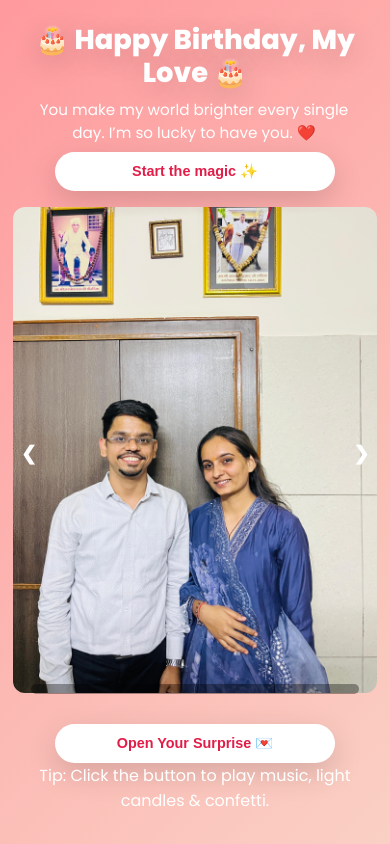
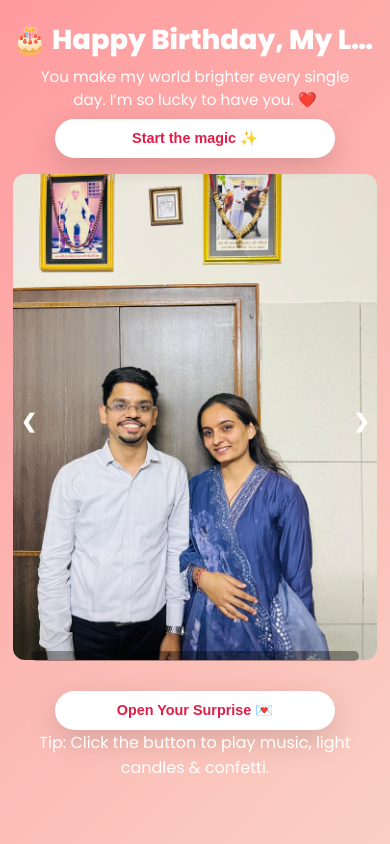
Before and after one commit to Hariom1607/25-03-25, a plain HTML site: page index.html in a window 390 px wide. Drawn offline with nearby package versions, Linux system fonts and the light colour scheme.

Commit message:
Fix mobile view spacing and font scaling

```diff
--- a/index.html
+++ b/index.html
@@ -52,12 +52,12 @@
 
       <div class="slides fade">
         <img src="assets/images/pic4.jpg" alt="Memory 4">
-        <div class="caption" data-text="💞 Our Adventure Begins 💞"></div>
+        <div class="caption" data-text="💞 The Smile you gave me 💞"></div>
       </div>
 
       <div class="slides fade">
         <img src="assets/images/pic5.jpg" alt="Memory 5">
-        <div class="caption" data-text="🌹 Moments We Cherish 🌹"></div>
+        <div class="caption" data-text="🌹 Favourite 🌹"></div>
       </div>
 
       <div class="slides fade">
--- a/style.css
+++ b/style.css
@@ -30,26 +30,23 @@ body {
   gap: 1rem;
 }
 
-/* MAIN TITLE */
+/* Main title adjustments */
 h1 {
-  font-size: clamp(1.5rem, 5vw, 2.5rem); /* smaller and responsive */
+  font-size: clamp(1.5rem, 4.5vw, 2.4rem); /* slightly smaller for mobile */
   line-height: 1.2;
   margin: 0;
-  text-shadow: 0 6px 30px rgba(0,0,0,0.18);
-  animation: glow 2.2s ease-in-out infinite alternate;
-  white-space: normal; /* allow multi-line if needed */
-  overflow-wrap: break-word;
+  white-space: nowrap; /* keep single line */
+  text-overflow: ellipsis; /* prevent overflow */
+  overflow: hidden;
 }
 
-/* SUBTITLE / TYPEWRITER TEXT */
+/* Subtitle adjustments (typewriter text) */
 #typing {
-  font-size: clamp(0.95rem, 2vw, 1.1rem); /* smaller, fits screen */
+  font-size: clamp(0.95rem, 2.2vw, 1.15rem);
   max-width: 90%; /* allow more width on small screens */
   margin: 0.5rem auto 0 auto;
-  white-space: normal;
-  border-right: 2px solid rgba(255,255,255,0.8);
-  overflow: hidden;
-  width: auto; /* allow full visible width */
+  white-space: normal; /* allow wrapping if needed */
+  overflow: visible;
 }
 
 /* Buttons */
```
